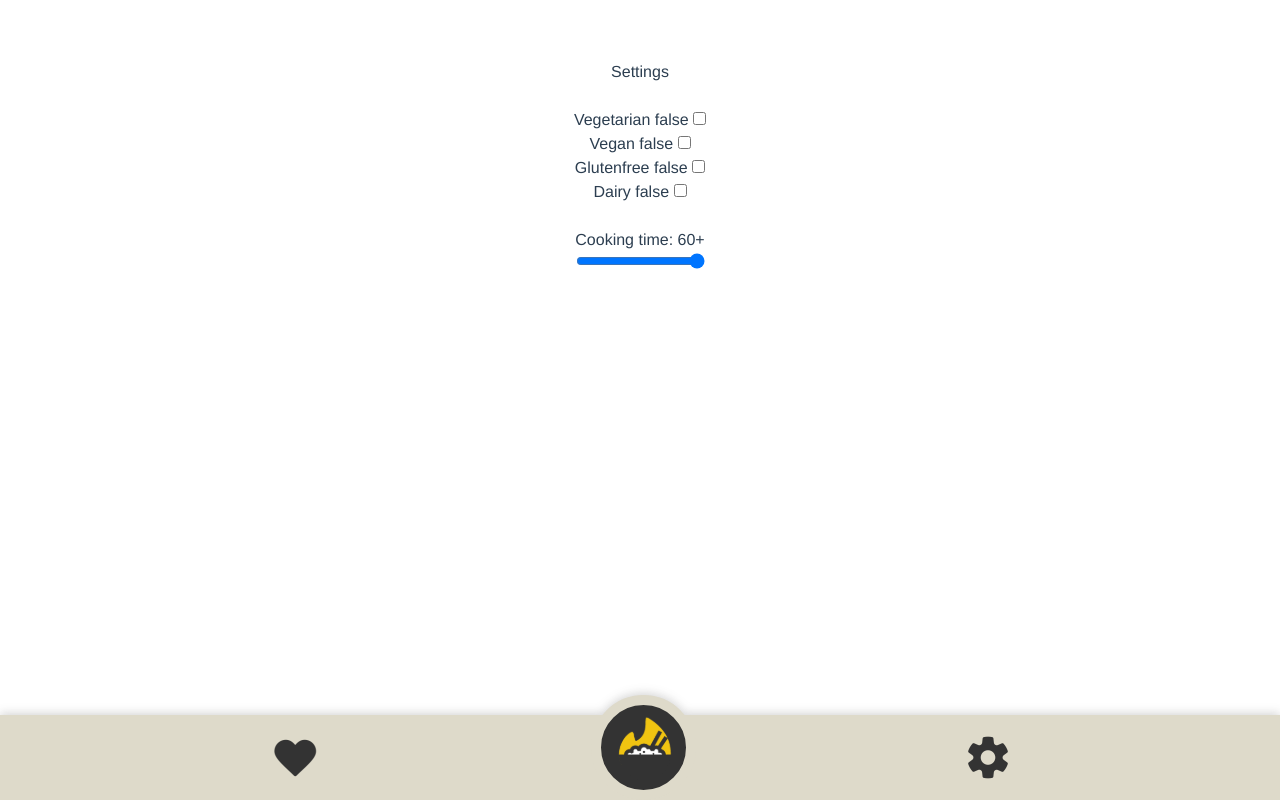
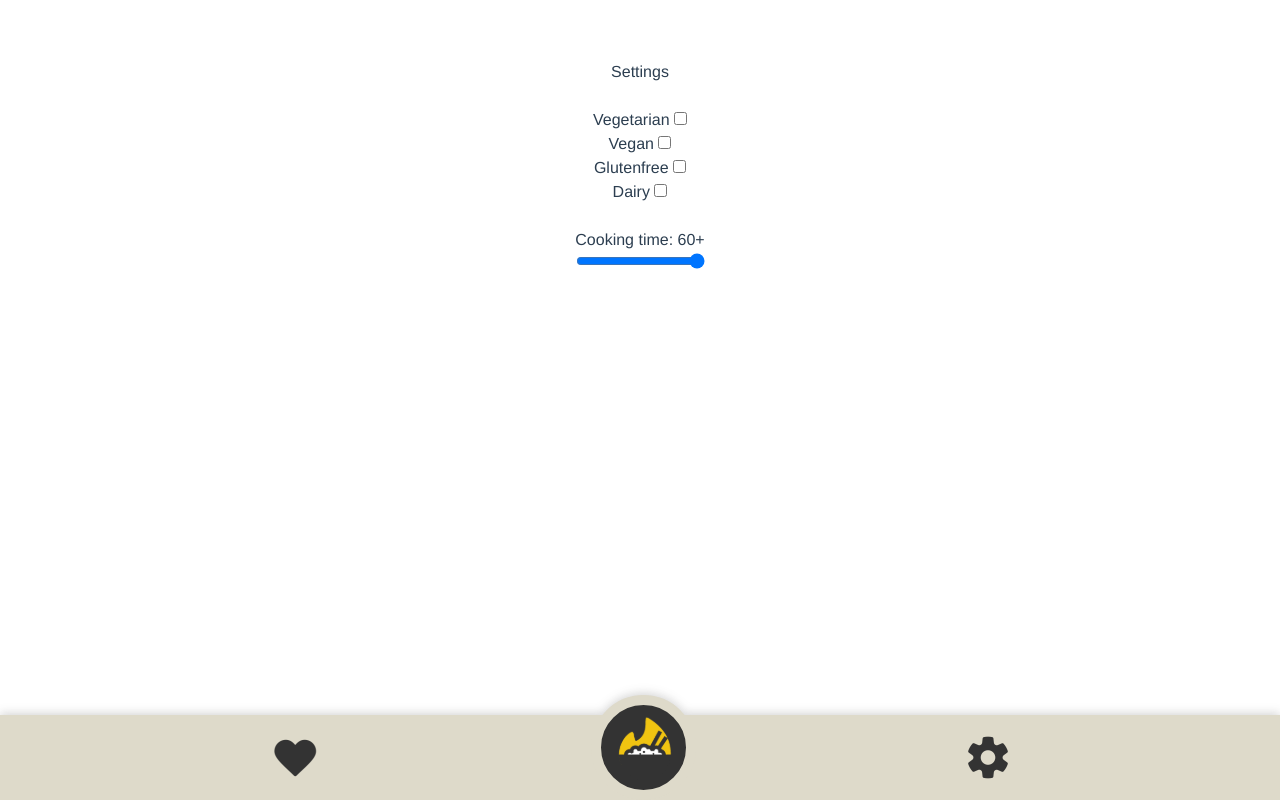
Before and after one commit to FridaysForFoodies/Tender-Frontend, a Vue app: page /settings in a window 1280 px wide. Built offline with nearby package versions, Linux system fonts and the light colour scheme.

Commit message:
add consistency check for vegan and veggy/dairy

```diff
--- a/src/views/Settings.vue
+++ b/src/views/Settings.vue
@@ -3,17 +3,17 @@
       <h1>Settings</h1>
       <br>
       <form>
-        <label for="vegetarian">Vegetarian {{vegetarian}} </label>
-        <input type="checkbox" id="vegetarian" value="vegetarian" name="vegetarian" v-model="vegetarian">
+        <label for="vegetarian">Vegetarian </label>
+        <input type="checkbox" id="vegetarian" value="vegetarian" name="vegetarian" v-model="vegetarian" @change="checkConsistency(false)">
         <br>
-        <label for="vegan">Vegan {{vegan}} </label>
-        <input type="checkbox" id="vegan" name="vegan" value="vegan" v-model="vegan">
+        <label for="vegan">Vegan </label>
+        <input type="checkbox" id="vegan" name="vegan" value="vegan" v-model="vegan" @change="checkConsistency(true)">
         <br>
-        <label for="gluten">Glutenfree {{gluten}} </label>
-        <input type="checkbox" id="gluten" name="gluten" value="gluten" v-model="gluten">
+        <label for="gluten">Glutenfree </label>
+        <input type="checkbox" id="gluten" name="gluten" value="gluten" v-model="gluten" >
         <br>
-        <label for="dairy">Dairy {{ dairy }} </label>
-        <input type="checkbox" id="dairy" name="dairy" value="dairy" v-model="dairy">
+        <label for="dairy">Dairy </label>
+        <input type="checkbox" id="dairy" name="dairy" value="dairy" v-model="dairy" @change="checkConsistency(false)">
         <br>
         <br>
         <label for="time">Cooking time: {{time}}<span v-show="time=60">+</span></label>
@@ -35,8 +35,16 @@ export default {
       time: 30
     }
   },
-  // computed: {
-  // }
+  methods: {
+    checkConsistency(vegan) {
+      if(vegan) {
+        this.vegetarian = false
+        this.dairy = false
+      } else {
+        this.vegan = false
+      }
+    }
+  }
 }
 </script>
 
```
